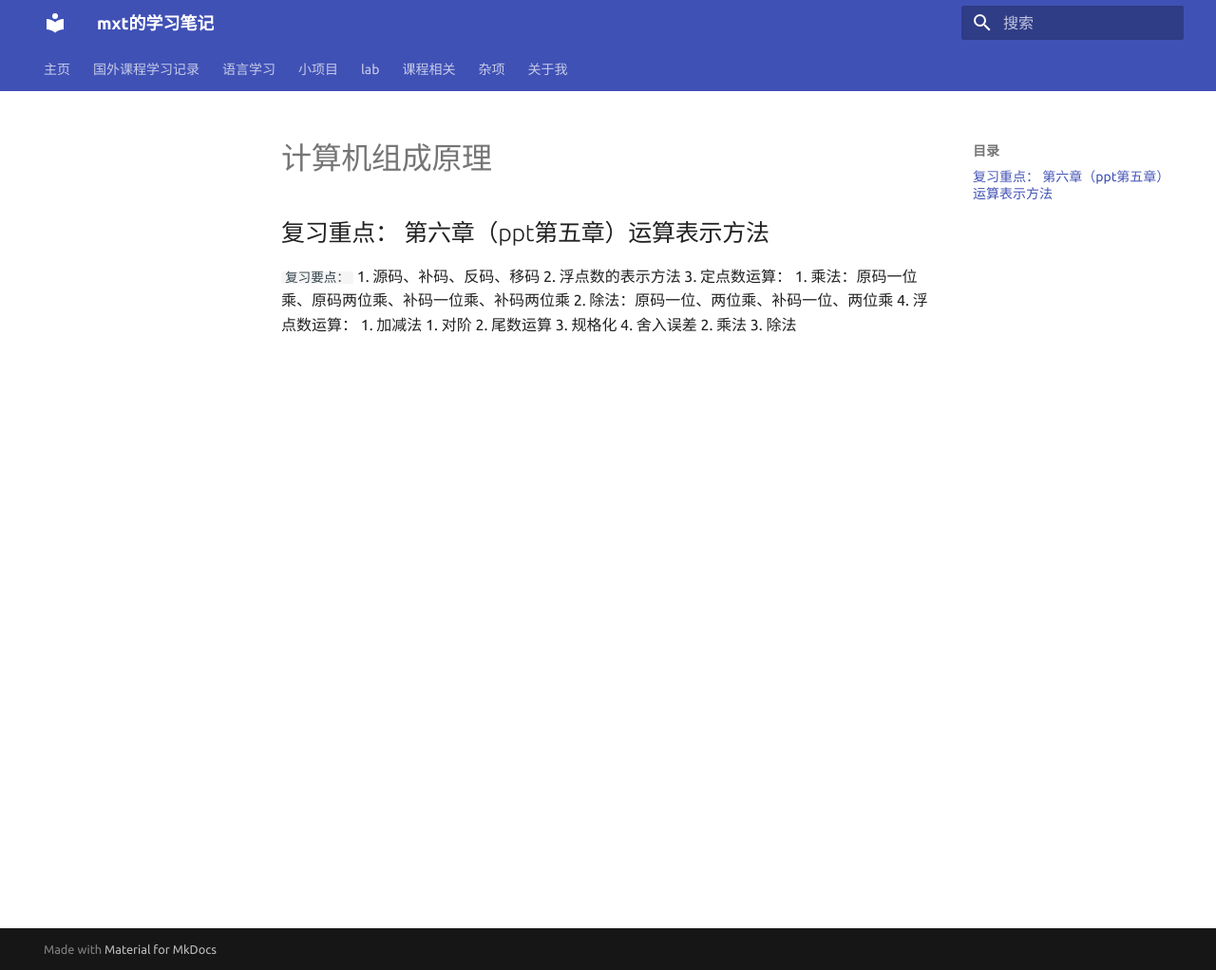
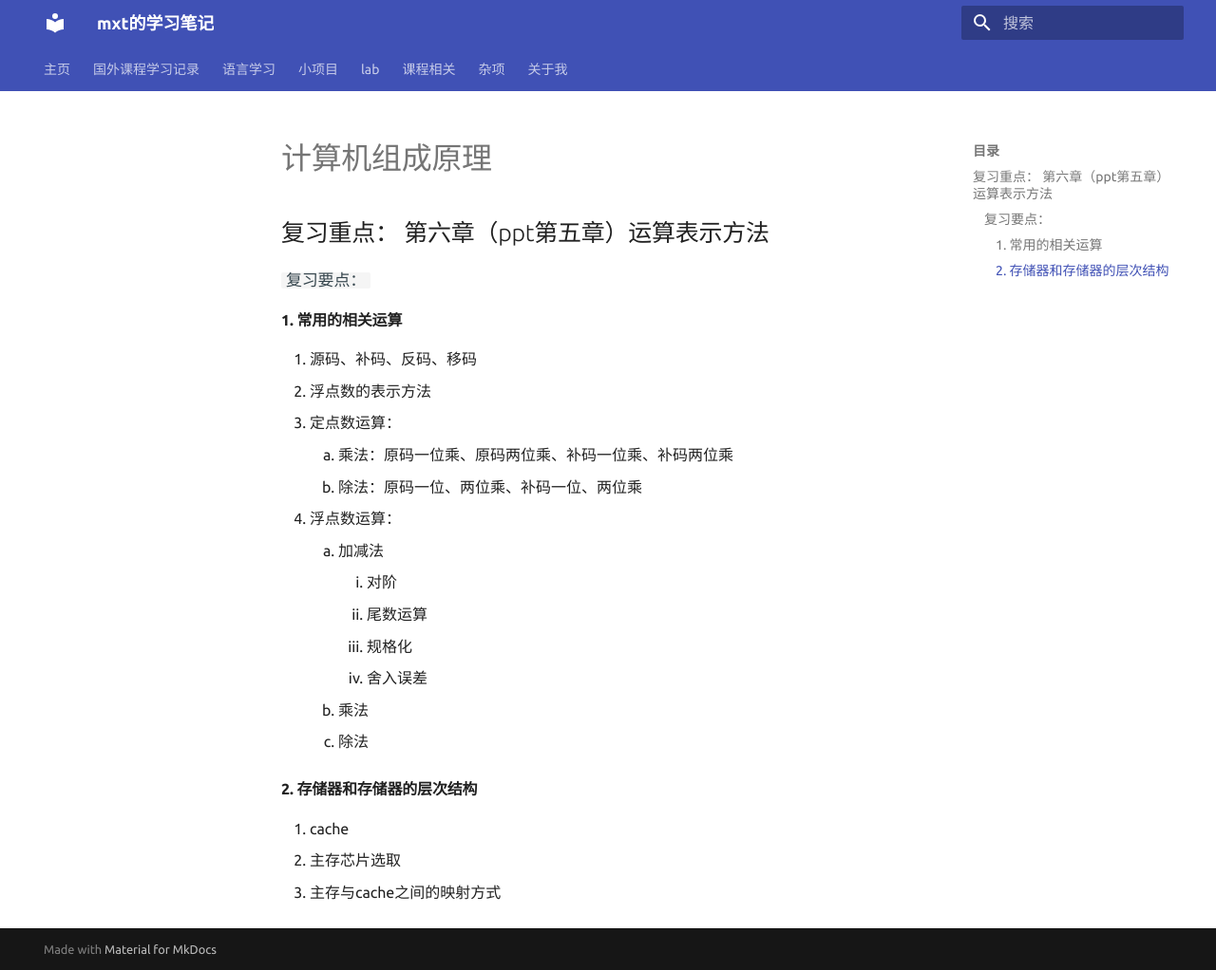
Before and after one commit to mxt1022/mxt1022.github.io, an MkDocs documentation site: the page built from docs/leason/计算机组成原理/file.md, in a window 1280 px wide and 1022 px high. Shown: the whole window at 95% size. Built offline with MkDocs 1.6.1 and Material for MkDocs 9.7.7, drawn with Linux system fonts in a browser that asks for light colours.

```diff
--- a/docs/leason/计算机组成原理/file.md
+++ b/docs/leason/计算机组成原理/file.md
@@ -2,7 +2,8 @@
 
 ## 复习重点： 第六章（ppt第五章）运算表示方法
 
-`复习要点：`
+### `复习要点：`
+#### 1. 常用的相关运算
 1. 源码、补码、反码、移码
 2. 浮点数的表示方法
 3. 定点数运算：
@@ -16,3 +17,8 @@
         4. 舍入误差
     2. 乘法
     3. 除法
+
+#### 2. 存储器和存储器的层次结构
+1. cache
+2. 主存芯片选取
+3. 主存与cache之间的映射方式
--- a/mkdocs.yml
+++ b/mkdocs.yml
@@ -2,7 +2,8 @@ site_name: mxt的学习笔记
 nav:
   - 主页: index.md
   - 国外课程学习记录:
-    - CS61A: 'CS/CS61A学习笔记.md'
+    - CS61A: 'CS/CS61A/CS61A学习笔记.md'
+    - CS61B: 'CS/CS61B/project 2.md'
   - 语言学习:
     - python学习相关:
       - py速成练习: 'Tutorial/py速成练习'
```
Also changed, not shown: docs/CS/CS61B/project 2.md (added, +15 -0 lines), docs/CS/CS61A/CS61A学习笔记.md (renamed from docs/CS/CS61A学习笔记.md), docs/about.md (line endings or trailing spaces).
